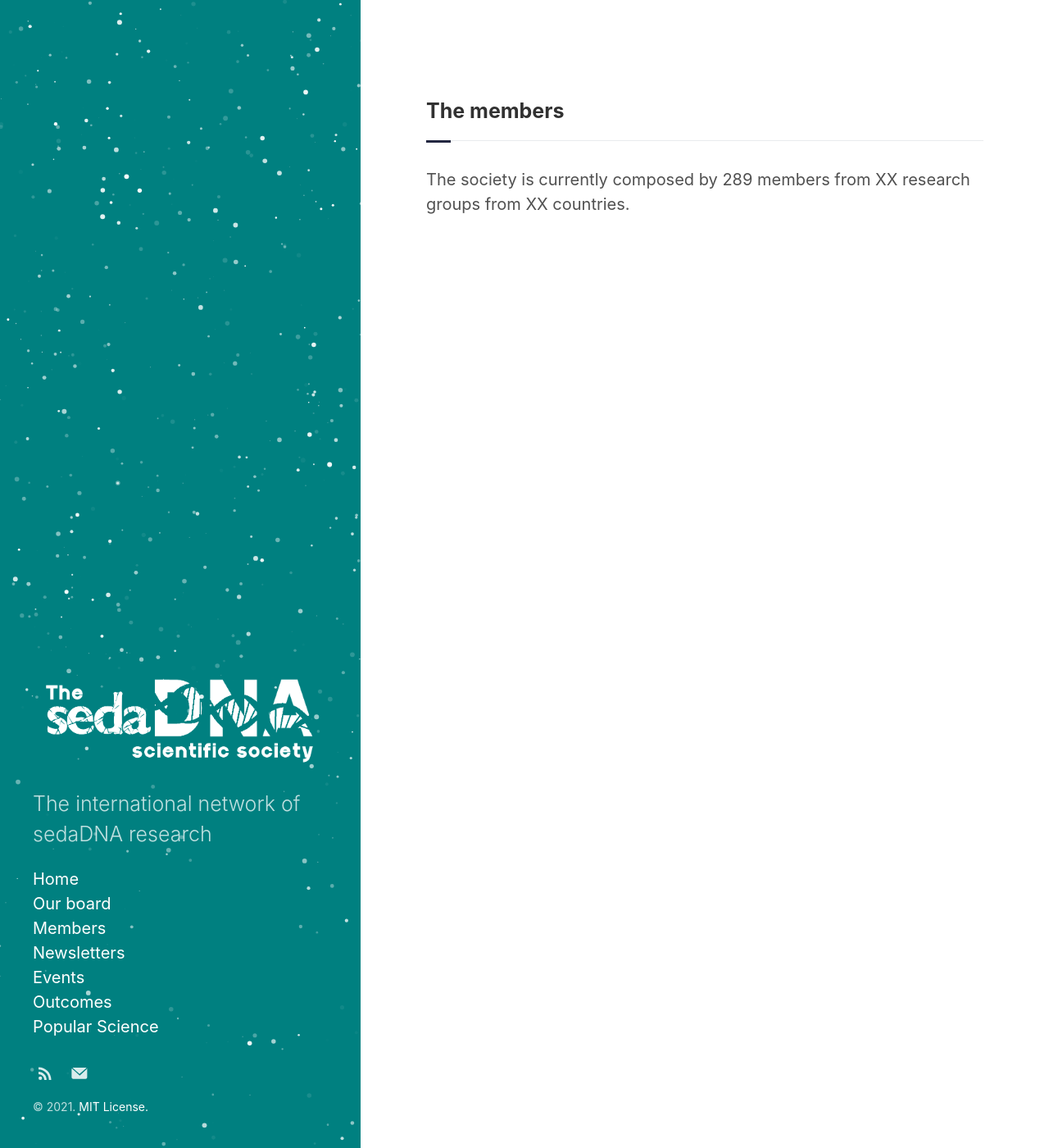
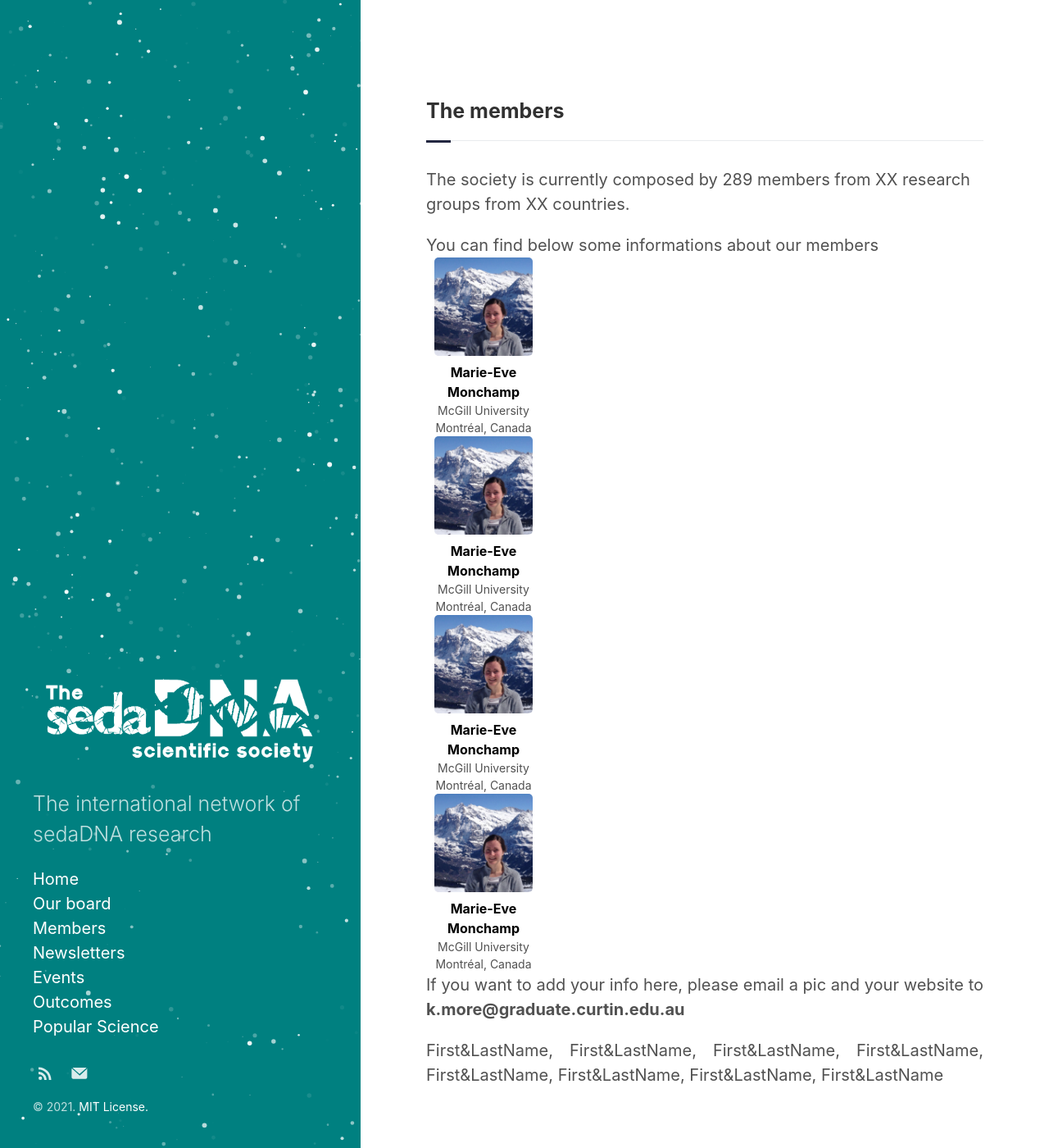
Before and after one commit to sedadna/sedadna.github.io, a Jekyll site: the page built from category/members.md, in a window 1280 px wide and 1400 px high. Shown: the whole window at 82% size. Built offline with Jekyll 4.4.1, drawn with Linux system fonts in a browser that asks for light colours.

Commit message:
Update members.md

```diff
--- a/category/members.md
+++ b/category/members.md
@@ -6,4 +6,40 @@
 <div class="section organizing board">
 <h3 class="section-title underline">The members</h3>
 <div class="section">
-  <p> The society is currently composed by 289 members from XX research groups from XX countries.</p>
+<p> The society is currently composed by 289 members from XX research groups from XX countries.</p>
+
+You can find below some informations about our members
+
+<div class ="member">
+<div class="square"><a href="https://marie-evemonchamp.weebly.com/" target="_blank"><img src="{{ "/assets/board-members/MarieEve.jpg" | relative_url }}" alt="Avatar" /></a></div>
+<p>Marie-Eve Monchamp</p>
+<p>McGill University</p>
+<p>Montréal, Canada</p>
+</div>
+
+<div class ="member">
+<div class="square"><a href="https://marie-evemonchamp.weebly.com/" target="_blank"><img src="{{ "/assets/board-members/MarieEve.jpg" | relative_url }}" alt="Avatar" /></a></div>
+<p>Marie-Eve Monchamp</p>
+<p>McGill University</p>
+<p>Montréal, Canada</p>
+</div>
+
+<div class ="member">
+<div class="square"><a href="https://marie-evemonchamp.weebly.com/" target="_blank"><img src="{{ "/assets/board-members/MarieEve.jpg" | relative_url }}" alt="Avatar" /></a></div>
+<p>Marie-Eve Monchamp</p>
+<p>McGill University</p>
+<p>Montréal, Canada</p>
+</div>
+
+<div class ="member">
+<div class="square"><a href="https://marie-evemonchamp.weebly.com/" target="_blank"><img src="{{ "/assets/board-members/MarieEve.jpg" | relative_url }}" alt="Avatar" /></a></div>
+<p>Marie-Eve Monchamp</p>
+<p>McGill University</p>
+<p>Montréal, Canada</p>
+</div>
+</div>
+
+<div class ="intro">
+<p> If you want to add your info here, please email a pic and your website to <b>k.more@graduate.curtin.edu.au</b></p>
+<p> First&LastName, First&LastName, First&LastName, First&LastName, First&LastName, First&LastName,  First&LastName, First&LastName </p>
+ </div>
```
